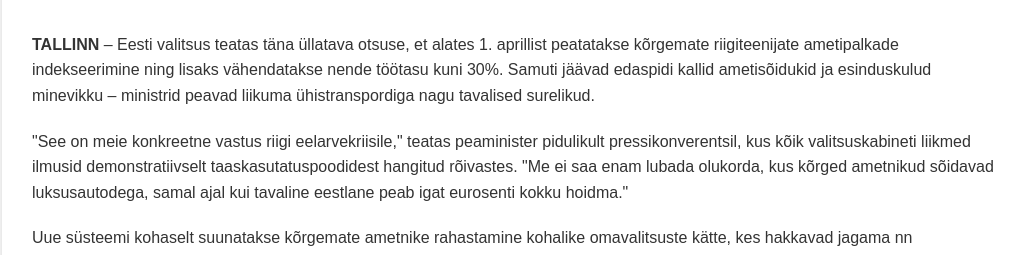
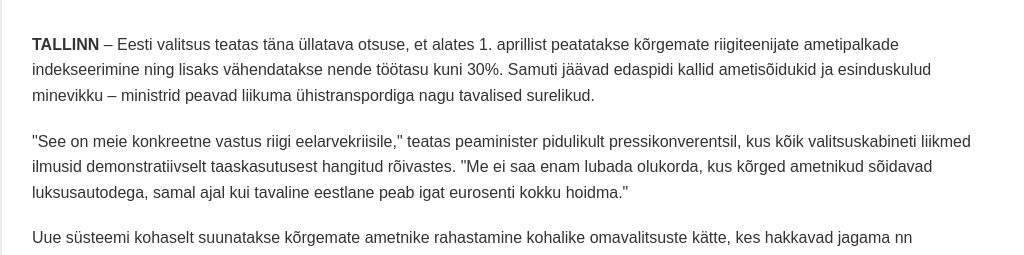
Before and after one commit to Kukuchapol/delfin-artikkel, a plain HTML site: page index.html in a window 1280 px wide. Shown: the part 960-1215 px from the top of the page, without its empty margins (126-1150 px from the left). Drawn offline with Linux system fonts and the light colour scheme.

Commit message:
Update4 index.html

```diff
--- a/index.html
+++ b/index.html
@@ -158,7 +158,7 @@
 
                     <p><strong>TALLINN</strong> – Eesti valitsus teatas täna üllatava otsuse, et alates 1. aprillist peatatakse kõrgemate riigiteenijate ametipalkade indekseerimine ning lisaks vähendatakse nende töötasu kuni 30%. Samuti jäävad edaspidi kallid ametisõidukid ja esinduskulud minevikku – ministrid peavad liikuma ühistranspordiga nagu tavalised surelikud.</p>
 
-                    <p>"See on meie konkreetne vastus riigi eelarvekriisile," teatas peaminister pidulikult pressikonverentsil, kus kõik valitsuskabineti liikmed ilmusid demonstratiivselt taaskasutatuspoodidest hangitud rõivastes. "Me ei saa enam lubada olukorda, kus kõrged ametnikud sõidavad luksusautodega, samal ajal kui tavaline eestlane peab igat eurosenti kokku hoidma."</p>
+                    <p>"See on meie konkreetne vastus riigi eelarvekriisile," teatas peaminister pidulikult pressikonverentsil, kus kõik valitsuskabineti liikmed ilmusid demonstratiivselt taaskasutusest hangitud rõivastes. "Me ei saa enam lubada olukorda, kus kõrged ametnikud sõidavad luksusautodega, samal ajal kui tavaline eestlane peab igat eurosenti kokku hoidma."</p>
 
                     <p>Uue süsteemi kohaselt suunatakse kõrgemate ametnike rahastamine kohalike omavalitsuste kätte, kes hakkavad jagama nn "vajaduspõhiseid toetusi".</p>
 
```
